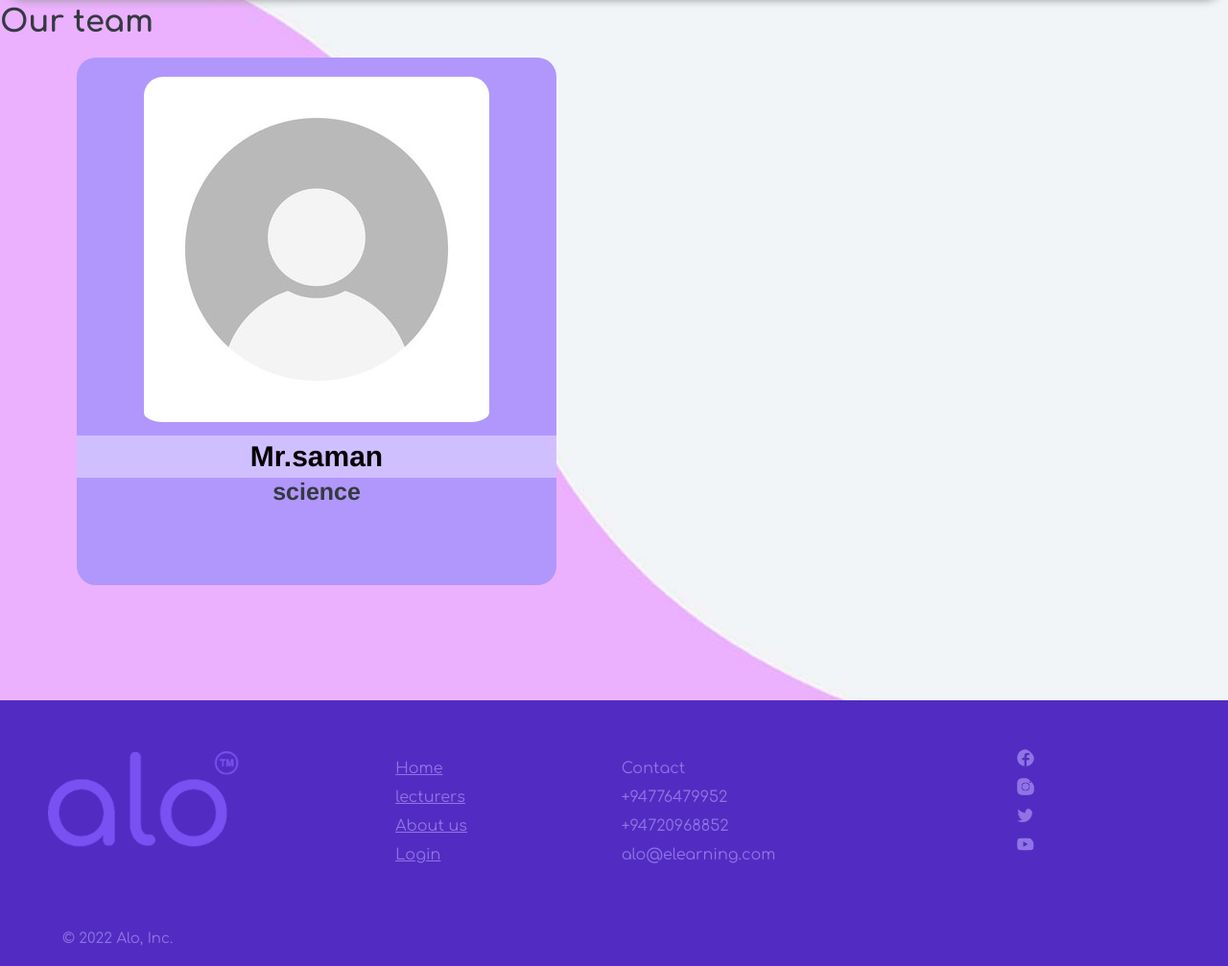
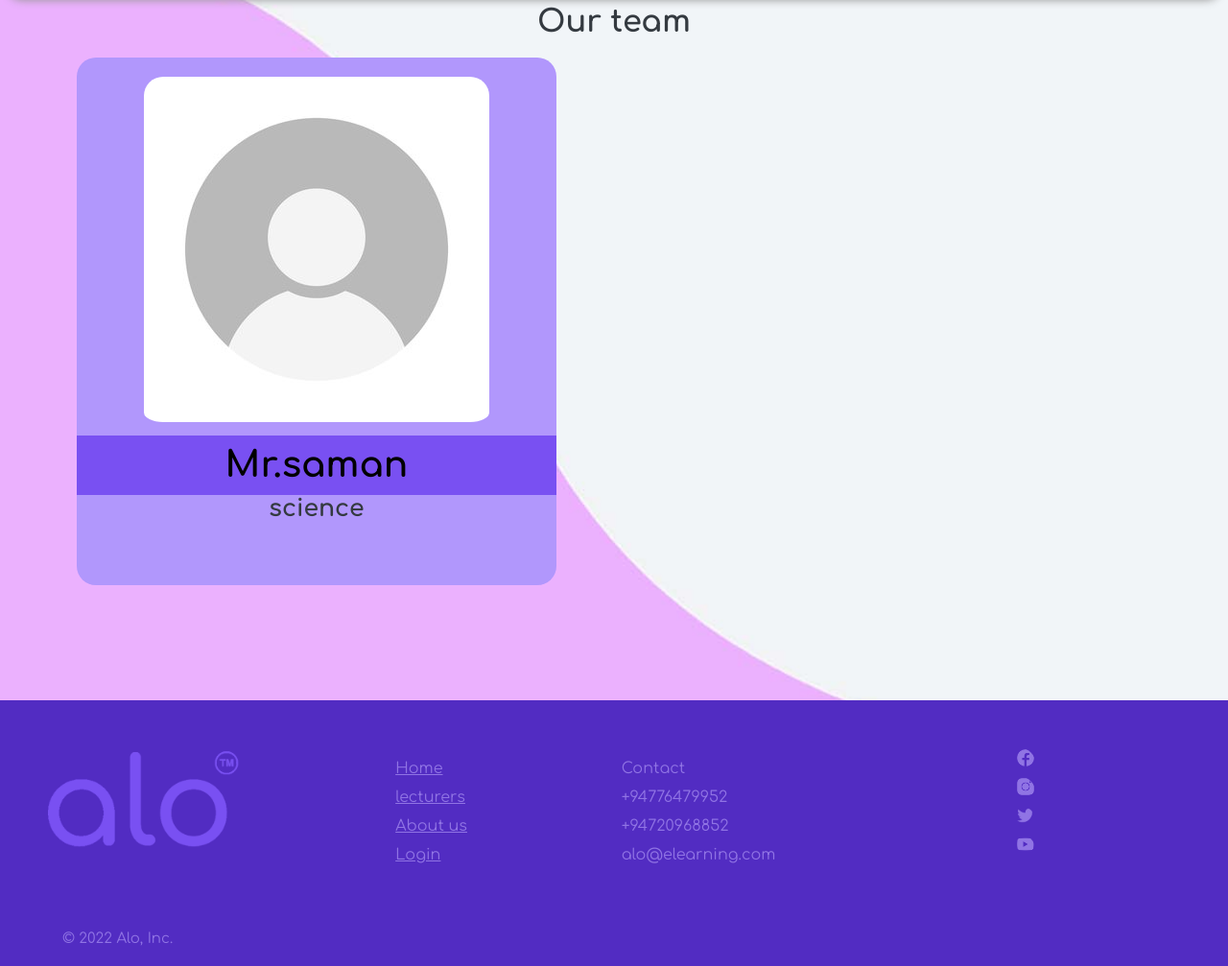
Before and after one commit to JONTI0000/E-learning-Platform, a Django app: page /lecturers/ in a window 1280 px wide. Shown: the part 75-1082 px from the top of the page at 96% size. Run offline with Django 4.2, Linux system fonts and the light colour scheme; data comes from the database, SQL or seed files in the repository.

Commit message:
lecturer page tweaks

```diff
--- a/templates/lecturers.html
+++ b/templates/lecturers.html
@@ -2,9 +2,15 @@
 {% block content %}
 <title>Lecturers</title>
 {% include "nav.html" %}
-<h1>Our team</h1>
+
+<center><h1>Our team</h1></center>
 
 <style>
+  body{
+    font-family: "comfortaa", sans-serif;
+  }
+
+
     .grid-container{
         display: grid;
         grid-template-columns: 500px 500px;
@@ -13,6 +19,7 @@
         row-gap: 60px;
         column-gap: 60px;
         padding: 20px;
+        font-family: "comfortaa", sans-serif;
 
     }
 
@@ -26,50 +33,31 @@
 
     #anchor{
         display: block;
-        background-color: #d0bfff;
+        background-color: #7950f2;
         text-decoration: none;
         color: black;
-        font-size: 20px;
-        font-family: 'Franklin Gothic Medium', 'Arial Narrow', Arial, sans-serif;
+        font-size: 25px;
+        font-family: "comfortaa", sans-serif;
         padding:5px 5px;
+        padding-top: 10px;
+        padding-bottom: 10px;
     }
 
     h3{
       background-color: none;
       font-size: 25px;
-      font-family: 'Franklin Gothic Medium', 'Arial Narrow', Arial, sans-serif;
+      font-family: "comfortaa", sans-serif;
       padding-bottom: 4px;
     }
 
     #anchor:hover{
-        background-color: cadetblue;
+        background-color: #bca6fd;
         color: white;
         animation: spring 300ms ease-out;
   text-shadow: 0 -1px 0 #fbd6cf;
 	font-weight: bold;
     }
 
-    #anchor:active{
-  transform: translateY(4px);
-}
-@keyframes spring {
-  15% {
-    -webkit-transform-origin: center center;
-    -webkit-transform: scale(1.2, 1.1);
-  }
-  40% {
-    -webkit-transform-origin: center center;
-    -webkit-transform: scale(0.95, 0.95);
-  }
-  75% {
-    -webkit-transform-origin: center center;
-    -webkit-transform: scale(1.05, 1);
-  }
-  100% {
-    -webkit-transform-origin: center center;
-    -webkit-transform: scale(1, 1);
-  }
-}
 
 
     img{
```
